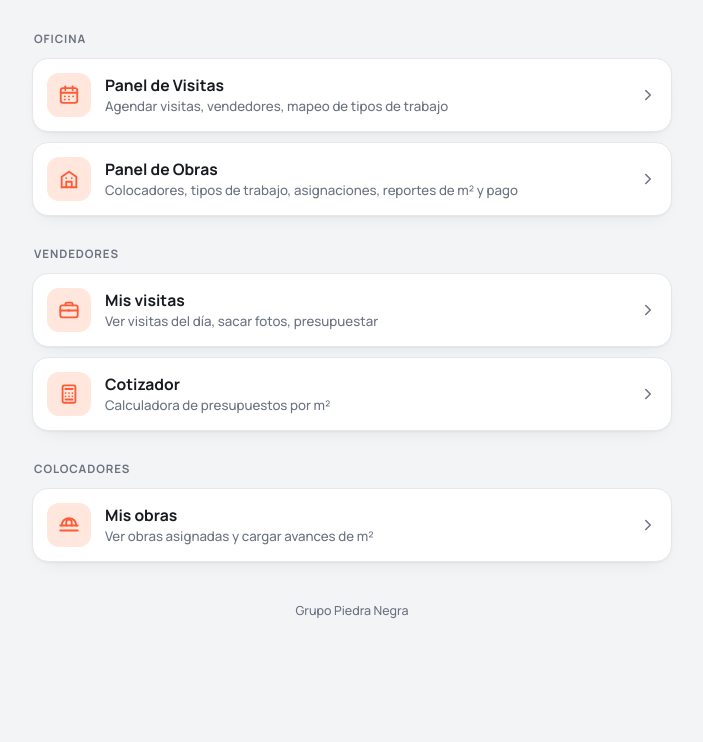
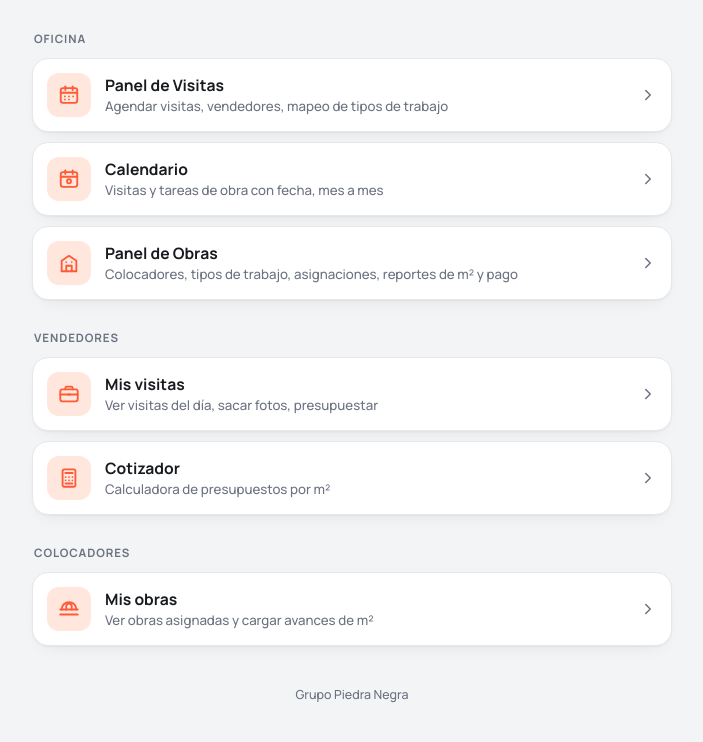
Before and after one commit to pirkastonejunin/metroscuadrados, a website: page public/inicio.html in a window 1280 px wide. Shown: the part 104-846 px from the top of the page, without its empty margins (288-991 px from the left). Before the commit the page ends 800 px from the top, so only its background shows below. Drawn offline with Linux system fonts and the light colour scheme.

Commit message:
Update inicio.html

```diff
--- a/public/inicio.html
+++ b/public/inicio.html
@@ -132,6 +132,16 @@
           </div>
           <div class="flecha"><svg viewBox="0 0 24 24" fill="none" stroke="currentColor" stroke-width="2" stroke-linecap="round" stroke-linejoin="round"><polyline points="9 6 15 12 9 18"/></svg></div>
         </a>
+        <a class="acceso" href="/calendario.html">
+          <div class="icono">
+            <svg viewBox="0 0 24 24" fill="none" stroke="currentColor" stroke-width="2" stroke-linecap="round" stroke-linejoin="round"><rect x="3" y="4.5" width="18" height="16" rx="2.5"/><line x1="3" y1="9.5" x2="21" y2="9.5"/><line x1="8" y1="2.5" x2="8" y2="6.5"/><line x1="16" y1="2.5" x2="16" y2="6.5"/><circle cx="12" cy="14.5" r="2.2"/></svg>
+          </div>
+          <div class="texto">
+            <strong>Calendario</strong>
+            <span>Visitas y tareas de obra con fecha, mes a mes</span>
+          </div>
+          <div class="flecha"><svg viewBox="0 0 24 24" fill="none" stroke="currentColor" stroke-width="2" stroke-linecap="round" stroke-linejoin="round"><polyline points="9 6 15 12 9 18"/></svg></div>
+        </a>
         <a class="acceso" href="/admin-obras.html">
           <div class="icono">
             <svg viewBox="0 0 24 24" fill="none" stroke="currentColor" stroke-width="2" stroke-linecap="round" stroke-linejoin="round"><path d="M4 21V9.5L12 4l8 5.5V21"/><path d="M9 21v-6h6v6"/><line x1="4" y1="21" x2="20" y2="21"/><line x1="9" y1="11" x2="9" y2="11.01"/><line x1="15" y1="11" x2="15" y2="11.01"/></svg>
```
